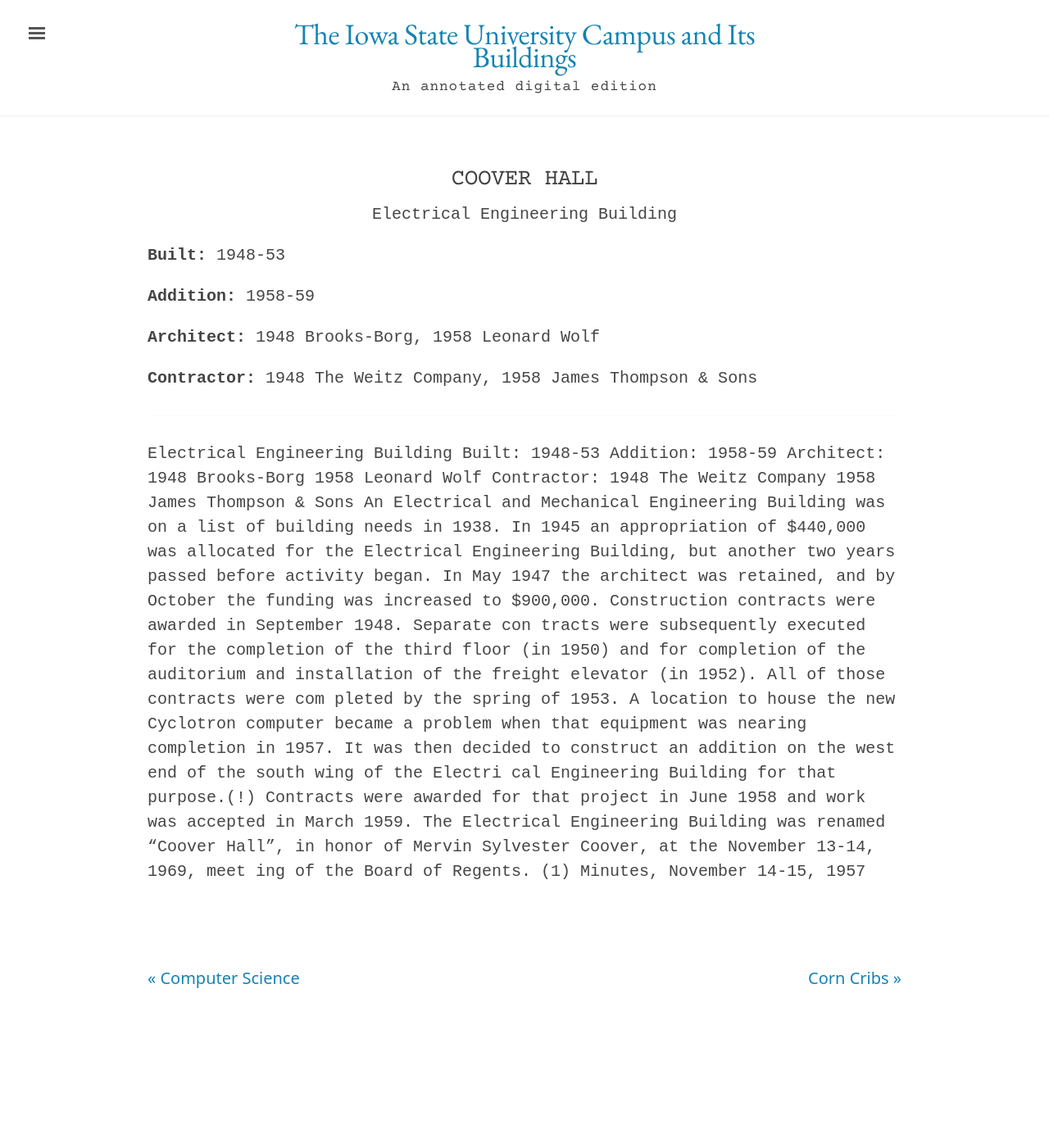
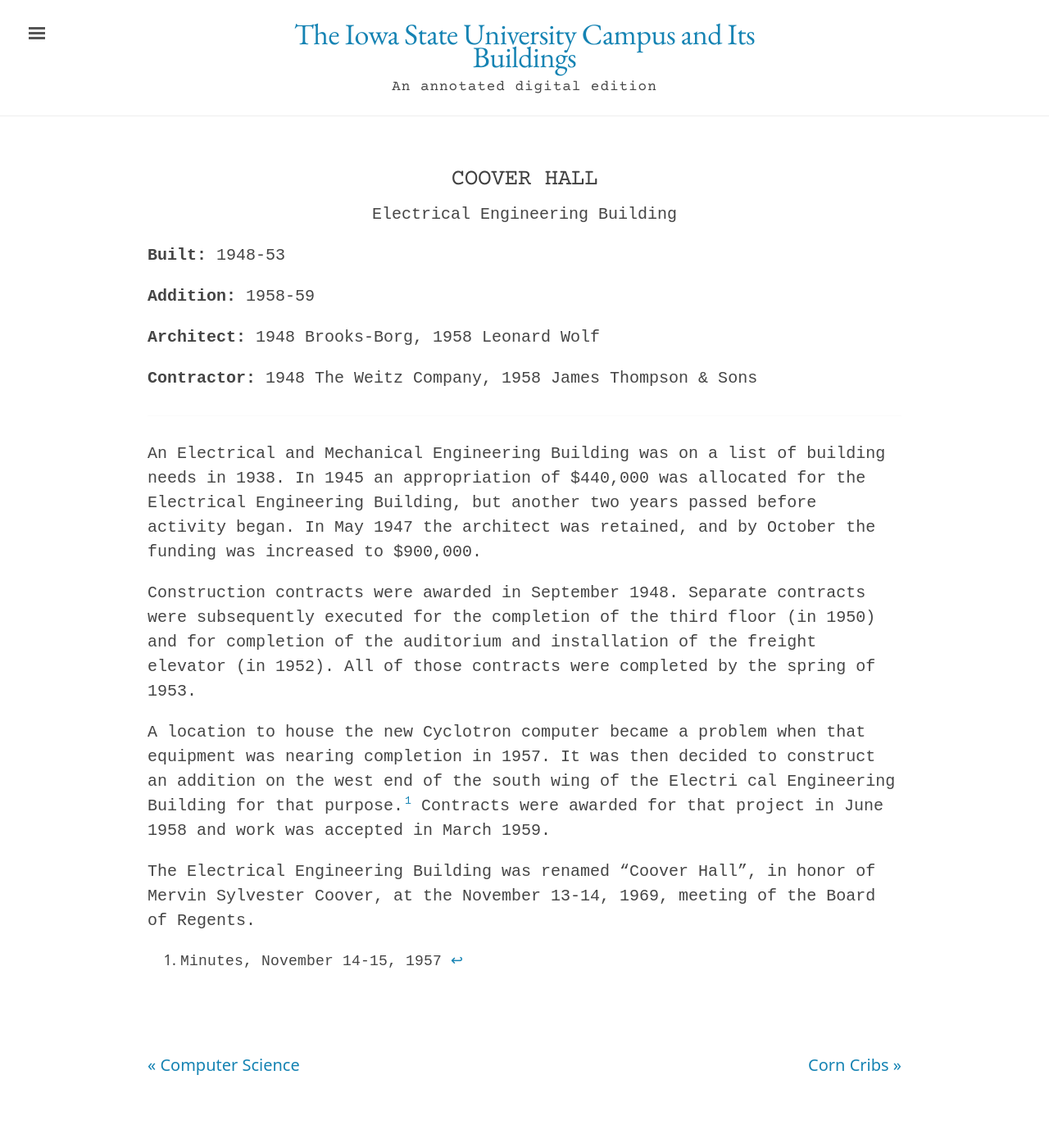
Before and after one commit to emanderson811/day-edition, a Jekyll site: the page built from _texts/buildings/045day-coover-hall.md, in a window 1280 px wide. Shown: the whole page at 82% size. Built offline with Jekyll 4.4.1, drawn with Linux system fonts in a browser that asks for light colours; before the commit the page ends 1289 px from its top, so only the background shows below that.

Commit message:
Update 045day-coover-hall.md

```diff
--- a/_texts/buildings/045day-coover-hall.md
+++ b/_texts/buildings/045day-coover-hall.md
@@ -17,10 +17,13 @@
 publication-date: 1980
 ---
 ---
-Electrical Engineering Building
-Built: 1948-53 Addition: 1958-59 Architect: 1948 Brooks-Borg 1958 Leonard Wolf Contractor: 1948 The Weitz Company 1958 James Thompson & Sons
+
 An Electrical and Mechanical Engineering Building was on a list of building needs in 1938. In 1945 an appropriation of $440,000 was allocated for the Electrical Engineering Building, but another two years passed before activity began. In May 1947 the architect was retained, and by October the funding was increased to $900,000.
-Construction contracts were awarded in September 1948. Separate con tracts were subsequently executed for the completion of the third floor (in 1950) and for completion of the auditorium and installation of the freight elevator (in 1952). All of those contracts were com pleted by the spring of 1953.
-A location to house the new Cyclotron computer became a problem when that equipment was nearing completion in 1957. It was then decided to construct an addition on the west end of the south wing of the Electri cal Engineering Building for that purpose.(!) Contracts were awarded for that project in June 1958 and work was accepted in March 1959.
-The Electrical Engineering Building was renamed "Coover Hall", in honor of Mervin Sylvester Coover, at the November 13-14, 1969, meet ing of the Board of Regents.
-(1) Minutes, November 14-15, 1957
+
+Construction contracts were awarded in September 1948. Separate contracts were subsequently executed for the completion of the third floor (in 1950) and for completion of the auditorium and installation of the freight elevator (in 1952). All of those contracts were completed by the spring of 1953.
+
+A location to house the new Cyclotron computer became a problem when that equipment was nearing completion in 1957. It was then decided to construct an addition on the west end of the south wing of the Electri cal Engineering Building for that purpose.[^fn1] Contracts were awarded for that project in June 1958 and work was accepted in March 1959.
+
+The Electrical Engineering Building was renamed "Coover Hall", in honor of Mervin Sylvester Coover, at the November 13-14, 1969, meeting of the Board of Regents.
+
+[^fn1]: Minutes, November 14-15, 1957
```
